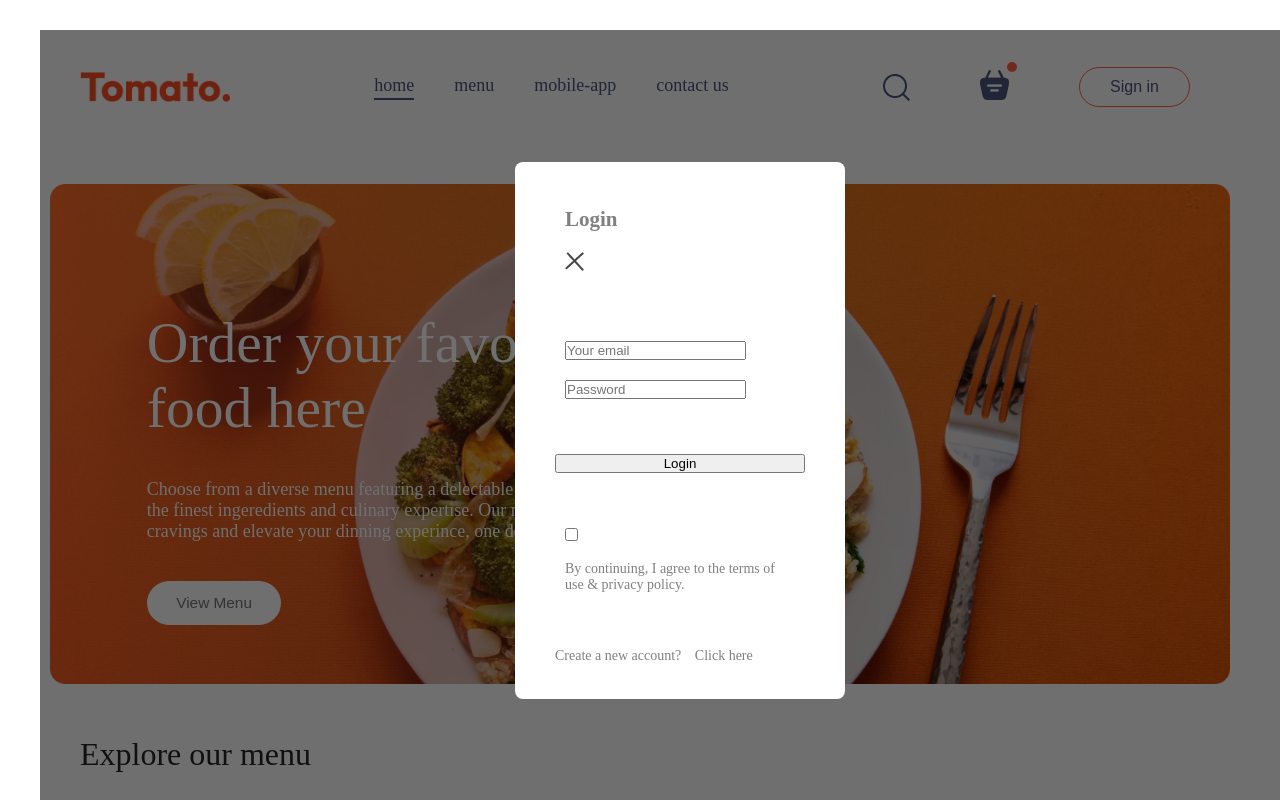
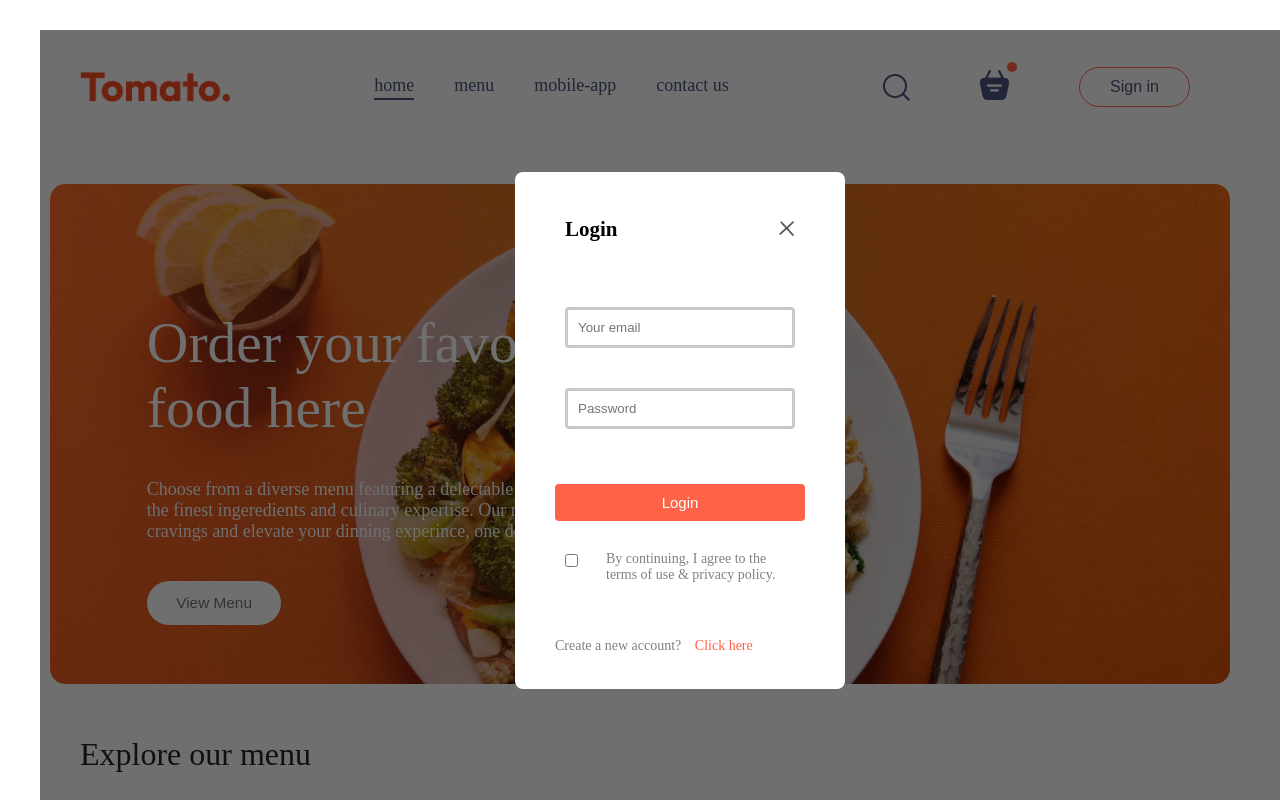
Before and after one commit to MweleCarol/Food-Delivery-App, a React (Vite) app: page / in a window 1280 px wide. Both pictures are taken after a click on the button "Sign in". Shown: the top 800 px of the page. Built offline with nearby package versions, Linux system fonts and the light colour scheme.

Commit message:
Completed the login page

```diff
--- a/src/Components/LoginPopup/LoginPopup.css
+++ b/src/Components/LoginPopup/LoginPopup.css
@@ -19,3 +19,47 @@
     font-size: 14px;
     animation: fadeIn 0.5s;
 }
+.login-popup-title{
+    display: flex;
+    justify-content: space-between;
+    align-items: center;
+    color: black;
+}
+.login-popup-title img{
+    width: 16px;
+    cursor: pointer;
+}
+.login-popup-input{
+    display: flex;
+    flex-direction: column;
+    gap: 20px;
+}
+.login-popup-input input{
+    outline: none;
+    border: solid #c9c9c9;
+    padding: 10px;
+    border-radius: 4px;
+}
+.login-popup-container button{
+    border: none;
+    padding: 10px;
+    border-radius: 4px;
+    color: white;
+    background-color: tomato;
+    font-size: 15px;
+    cursor: pointer;
+}
+.login-popup-condition{
+    display: flex;
+    align-items: start;
+    gap: 8px;
+    margin-top: -15px;
+}
+.login-popup-condition input{
+    margin-top: 13px;
+}
+.login-popup p span{
+    color: tomato;
+    font-weight: 500;
+    cursor: pointer;
+}
```
